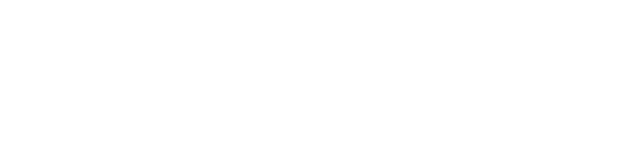
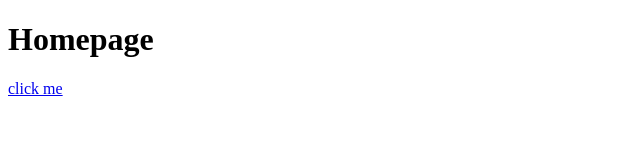
Before and after one commit to yugotofakup/git_test, a plain HTML site: page webpage/index.html in a window 1280 px wide. Shown: the whole page, without its empty margins (0-640 px from the left). Drawn offline with Linux system fonts and the light colour scheme.

Commit message:
adding contents to html

```diff
--- a/webpage/index.html
+++ b/webpage/index.html
@@ -6,6 +6,7 @@
     <title>Webpage</title>
 </head>
 <body>
-
+    <h1>Homepage</h1>
+    <a href="https://www.theodinproject.com/about" target="_blank" rel="noopener noreferrer">click me</a>
 </body>
 </html>
```
